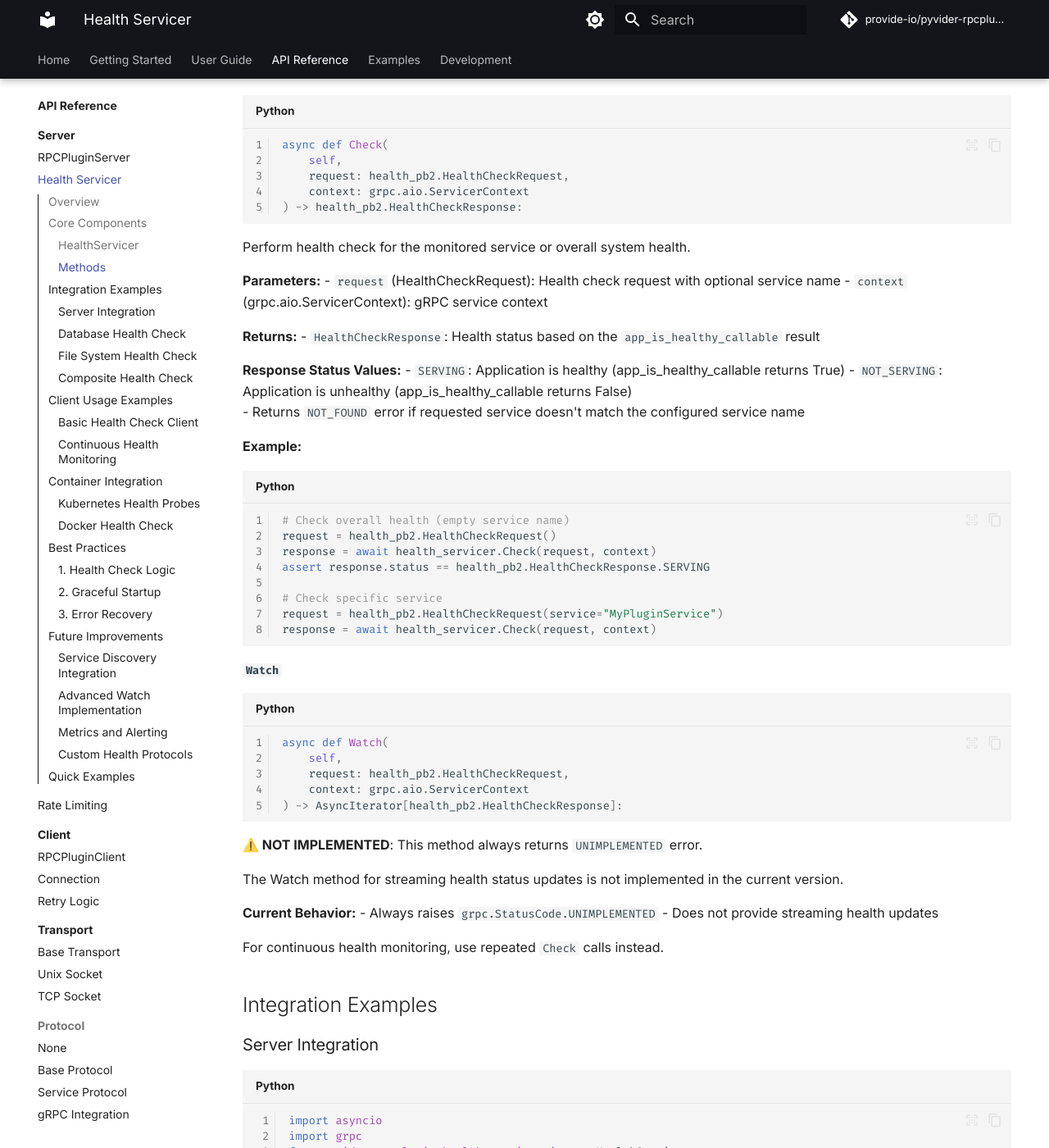
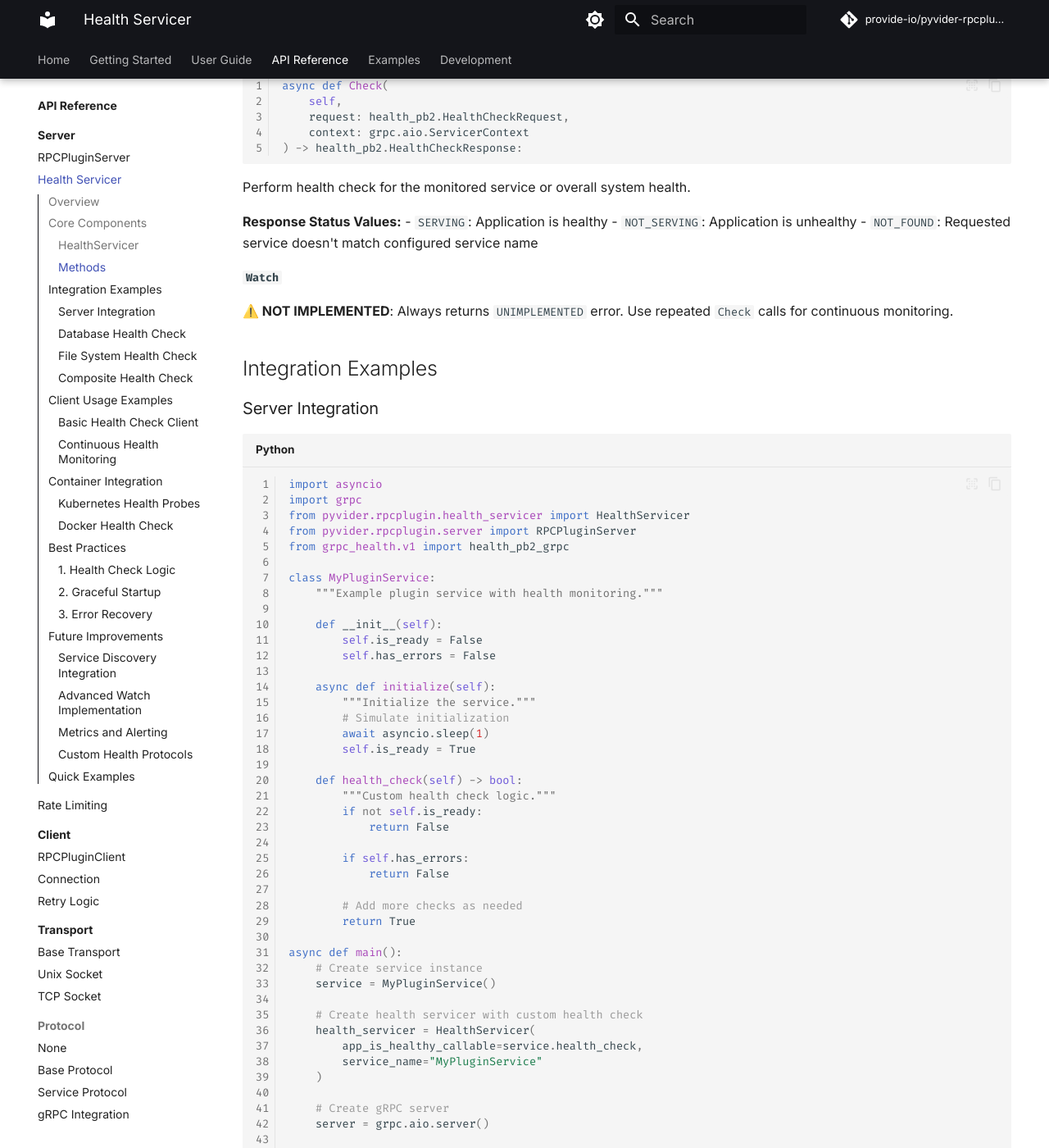
Before and after one commit to provide-io/pyvider-rpcplugin, an MkDocs documentation site: the page built from docs/api/server/health.md, in a window 1280 px wide and 1400 px high, scrolled down 1600 px. Shown: the whole window at 82% size. Built offline with MkDocs 1.6.1 and Material for MkDocs 9.7.7, drawn with Linux system fonts in a browser that asks for light colours; comment, search, counter and statistics services are not loaded; the version menu is left out; some of the changed text lies outside the part shown.

Commit message:
🔼⚙️ [skip ci] auto-commit

````diff
--- a/docs/api/server/health.md
+++ b/docs/api/server/health.md
@@ -25,26 +25,23 @@
 
 class HealthServicer(health_pb2_grpc.HealthServicer):
     """gRPC Health Check servicer implementation."""
+
+    def __init__(
+        self,
+        app_is_healthy_callable: Callable[[], bool],
+        service_name: str = ""
+    ) -> None:
+        """Initialize health servicer.
+
+        Args:
+            app_is_healthy_callable: Function returning True if application is healthy
+            service_name: Primary service name (empty string means overall server)
+        """
 ```
 
-#### Constructor
-
-```python
-def __init__(
-    self,
-    app_is_healthy_callable: Callable[[], bool],
-    service_name: str = ""
-) -> None:
-```
-
-**Parameters:**
-- `app_is_healthy_callable` (Callable[[], bool]): Function that returns True if the application is healthy
-- `service_name` (str): Name of the primary service this health checker monitors (empty string means overall server)
-
-**Example:**
+**Basic Usage:**
 ```python
 def is_app_healthy() -> bool:
-    """Check if the application is healthy."""
     try:
         # Your application-specific health checks here
         return True  # or False if unhealthy
@@ -71,49 +68,14 @@
 
 Perform health check for the monitored service or overall system health.
 
-**Parameters:**
-- `request` (HealthCheckRequest): Health check request with optional service name
-- `context` (grpc.aio.ServicerContext): gRPC service context
-
-**Returns:**
-- `HealthCheckResponse`: Health status based on the `app_is_healthy_callable` result
-
 **Response Status Values:**
-- `SERVING`: Application is healthy (app_is_healthy_callable returns True)
-- `NOT_SERVING`: Application is unhealthy (app_is_healthy_callable returns False)
-- Returns `NOT_FOUND` error if requested service doesn't match the configured service name
-
-**Example:**
-```python
-# Check overall health (empty service name)
-request = health_pb2.HealthCheckRequest()
-response = await health_servicer.Check(request, context)
-assert response.status == health_pb2.HealthCheckResponse.SERVING
-
-# Check specific service
-request = health_pb2.HealthCheckRequest(service="MyPluginService")
-response = await health_servicer.Check(request, context)
-```
+- `SERVING`: Application is healthy
+- `NOT_SERVING`: Application is unhealthy
+- `NOT_FOUND`: Requested service doesn't match configured service name
 
 #### `Watch`
 
-```python
-async def Watch(
-    self,
-    request: health_pb2.HealthCheckRequest,
-    context: grpc.aio.ServicerContext
-) -> AsyncIterator[health_pb2.HealthCheckResponse]:
-```
-
-**⚠️ NOT IMPLEMENTED**: This method always returns `UNIMPLEMENTED` error.
-
-The Watch method for streaming health status updates is not implemented in the current version.
-
-**Current Behavior:**
-- Always raises `grpc.StatusCode.UNIMPLEMENTED`
-- Does not provide streaming health updates
-
-For continuous health monitoring, use repeated `Check` calls instead.
+**⚠️ NOT IMPLEMENTED**: Always returns `UNIMPLEMENTED` error. Use repeated `Check` calls for continuous monitoring.
 
 ## Integration Examples
 
````
